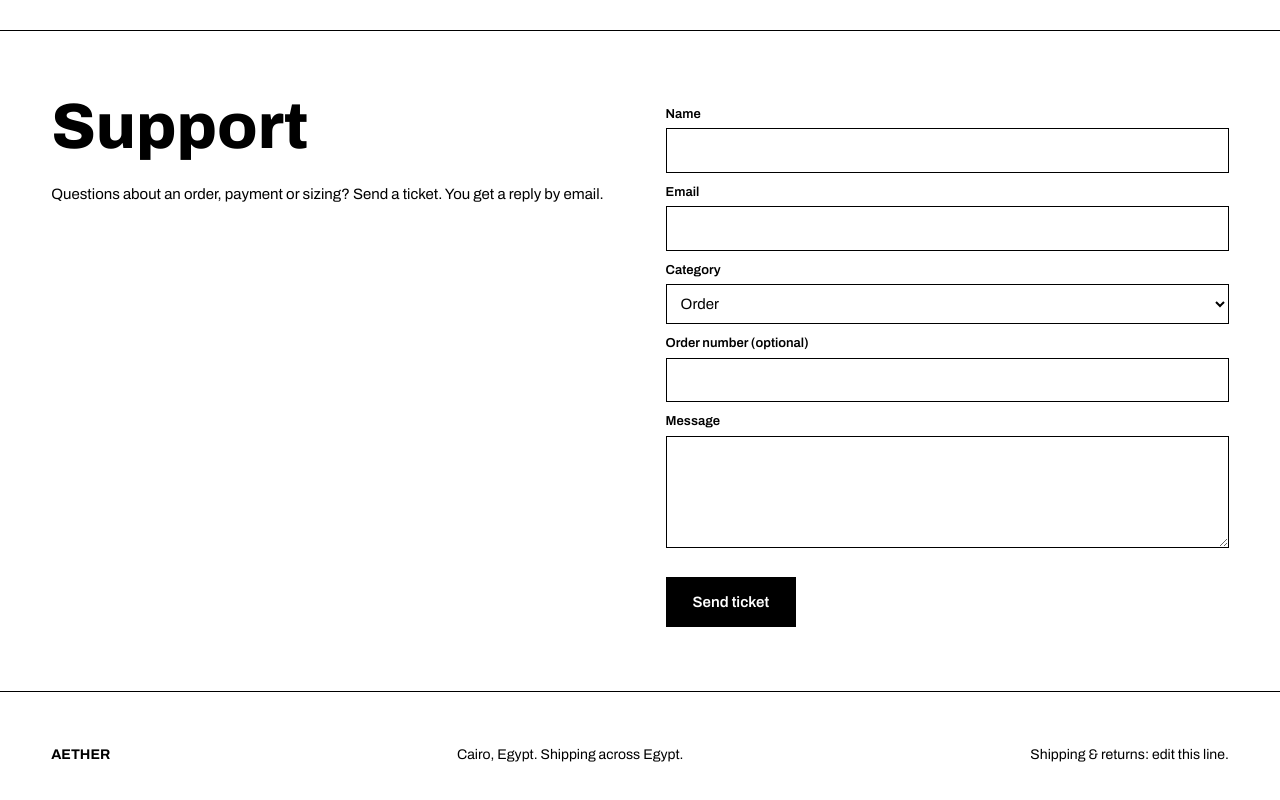
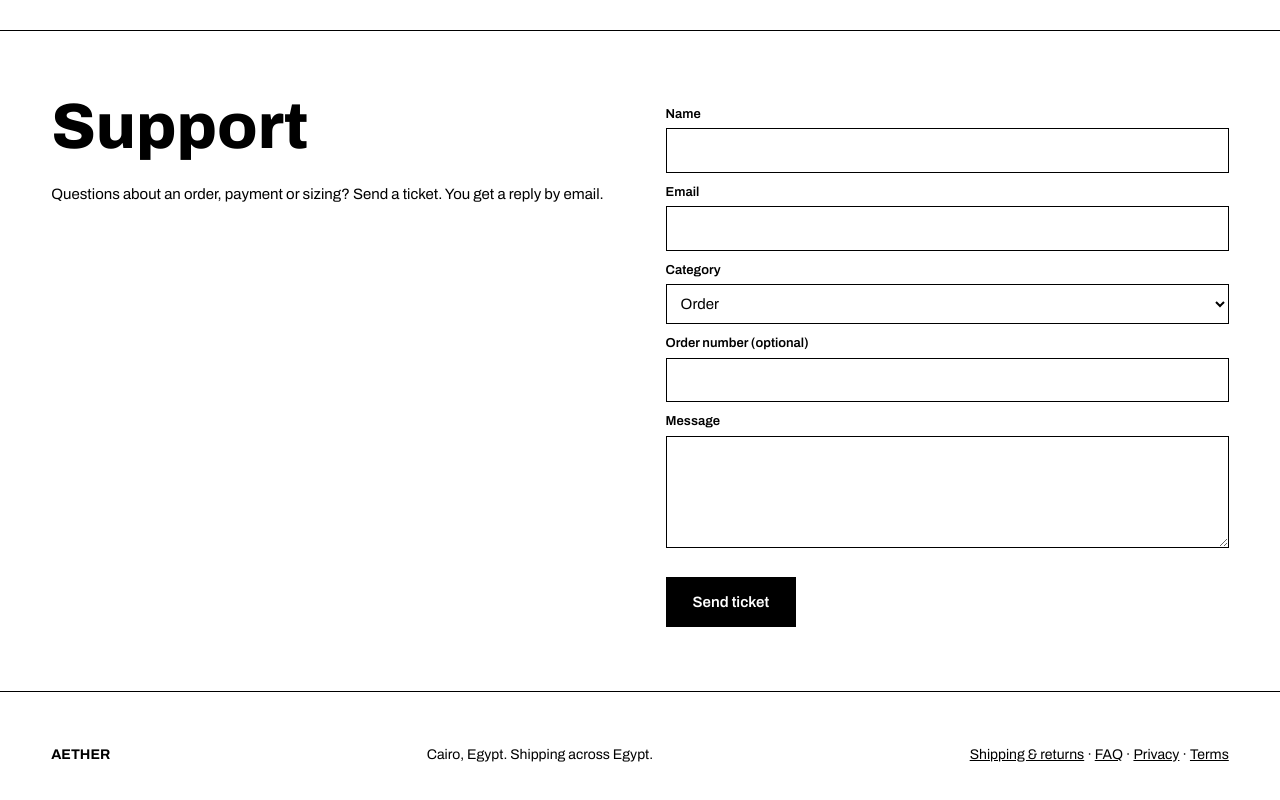
Before and after one commit to Mrwanhusam/Aether, a plain HTML site: page index.html in a window 1280 px wide. Shown: the part 2235-3035 px from the top of the page. Drawn offline with Linux system fonts and the light colour scheme.

Commit message:
Update index.html

```diff
--- a/index.html
+++ b/index.html
@@ -95,7 +95,7 @@ footer{padding:4vw;display:flex;justify-content:space-between;flex-wrap:wrap;gap
 <label for="tm">Message</label><textarea id="tm" name="message" rows="4" required></textarea><br><br>
 <button class="btn" type="submit">Send ticket</button></form></div></section>
 
-<footer><b>AETHER</b><span>Cairo, Egypt. Shipping across Egypt.</span><span>Shipping &amp; returns: edit this line.</span></footer>
+<footer><b>AETHER</b><span>Cairo, Egypt. Shipping across Egypt.</span><span><a href="shipping.html">Shipping &amp; returns</a> · <a href="faq.html">FAQ</a> · <a href="privacy.html">Privacy</a> · <a href="terms.html">Terms</a></span></footer>
 <a id="wa" href="https://wa.me/201158491356" target="_blank" rel="noopener">WhatsApp</a>
 
 <div class="mask" id="mask"></div>
```
